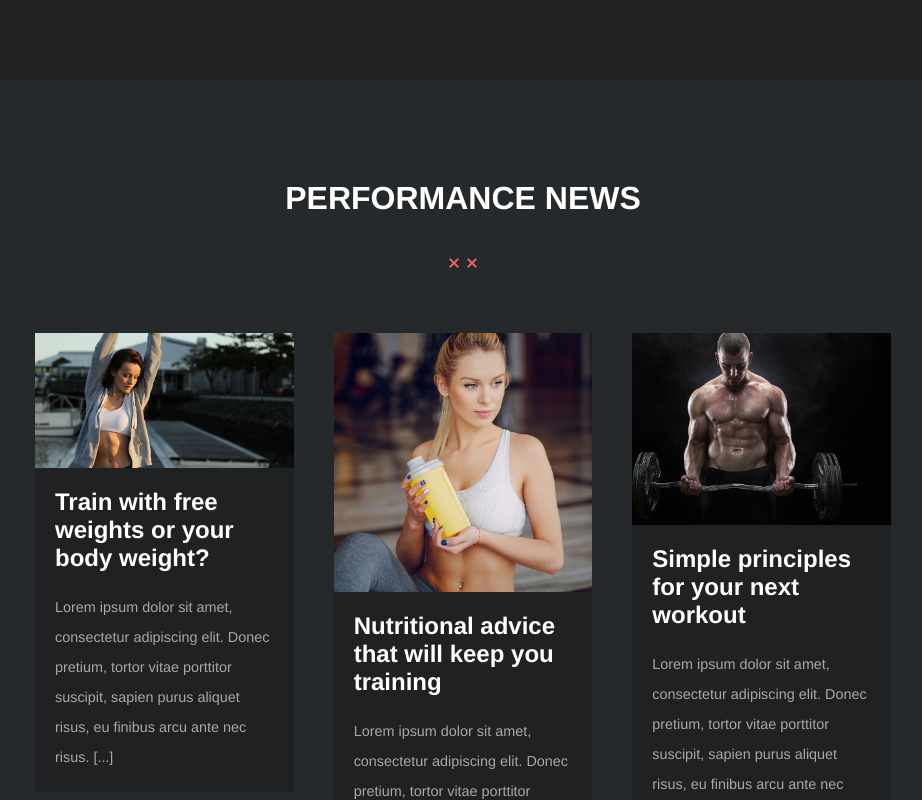
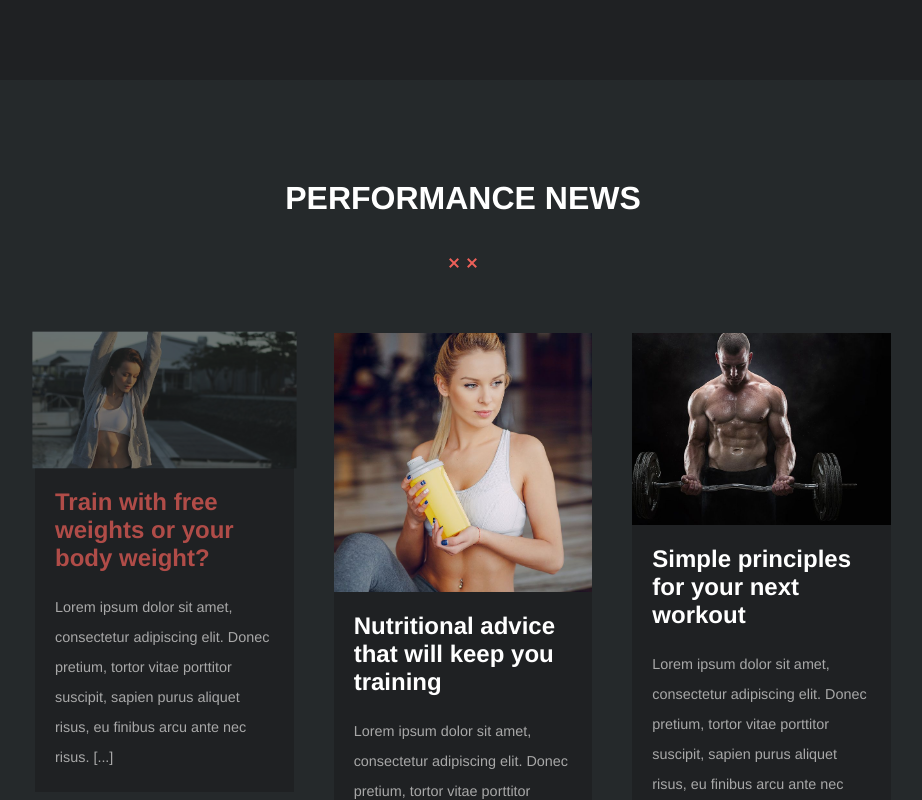
Before and after one commit to lollobianco/proj-html-vuejs, a Vue app: page / in a window 1280 px wide. In both pictures the pointer is over the picture 341 px from the left and 5139 px from the top of the page. Shown: the part 4739-5539 px from the top of the page, without its empty margins (177-1099 px from the left). Built offline with nearby package versions, Linux system fonts and the light colour scheme.

Commit message:
Aggiunti effetti hover sezione news

```diff
--- a/src/components/NewsCard.vue
+++ b/src/components/NewsCard.vue
@@ -92,6 +92,7 @@
 
                <div class="description">{{newsCardData[5].description}}</div>
 
+
             </div>
 
          </div>
@@ -161,6 +162,7 @@
 
 .card{
    margin-top: 40px;
+   cursor: pointer;
 }
 
 .text{
@@ -173,6 +175,7 @@
    font-weight: bold;
    font-size: 1.5rem;
    color: white;
+   transition: 300ms;
 }
 
 .description{
@@ -186,6 +189,15 @@ img{
    width: 100%;
    display: block;
    cursor: pointer;
+   transition: 300ms;
+}
+.card:hover img {
+	transform: scale(1.02);
+   opacity: 0.4
 }
 
+.card:hover .title{
+   color: rgba(238, 96, 89, 0.7);
+
+}
 </style>
--- a/src/main.js
+++ b/src/main.js
@@ -13,6 +13,8 @@ import { faBicycle as faBicycleSolid } from '@fortawesome/free-solid-svg-icons'
 
 import { faHeartPulse as faHeartPulseSolid } from '@fortawesome/free-solid-svg-icons'
 
+import {faBookOpen as faBookOpenSolid} from '@fortawesome/free-solid-svg-icons'
+
 import { faLinkSlash as faLinkSlashSolid} from '@fortawesome/free-solid-svg-icons'
 
 import { faStar as faStarRegular } from '@fortawesome/free-regular-svg-icons'
@@ -23,7 +25,7 @@ import { faSkyatlas } from '@fortawesome/free-brands-svg-icons'
 
 import {faFacebookF, faTwitter, faInstagram} from '@fortawesome/free-brands-svg-icons'
 
-library.add(faUserSecret, faBicycleSolid, faStarRegular, faStarHalfStroke, faLinkSlashSolid, faSkyatlas, faHeartPulseSolid, faFacebookF, faTwitter, faInstagram)
+library.add(faUserSecret, faBicycleSolid, faStarRegular, faStarHalfStroke, faLinkSlashSolid, faSkyatlas, faHeartPulseSolid, faFacebookF, faTwitter, faInstagram, faBookOpenSolid)
 
 Vue.component('font-awesome-icon', FontAwesomeIcon)
 
```
